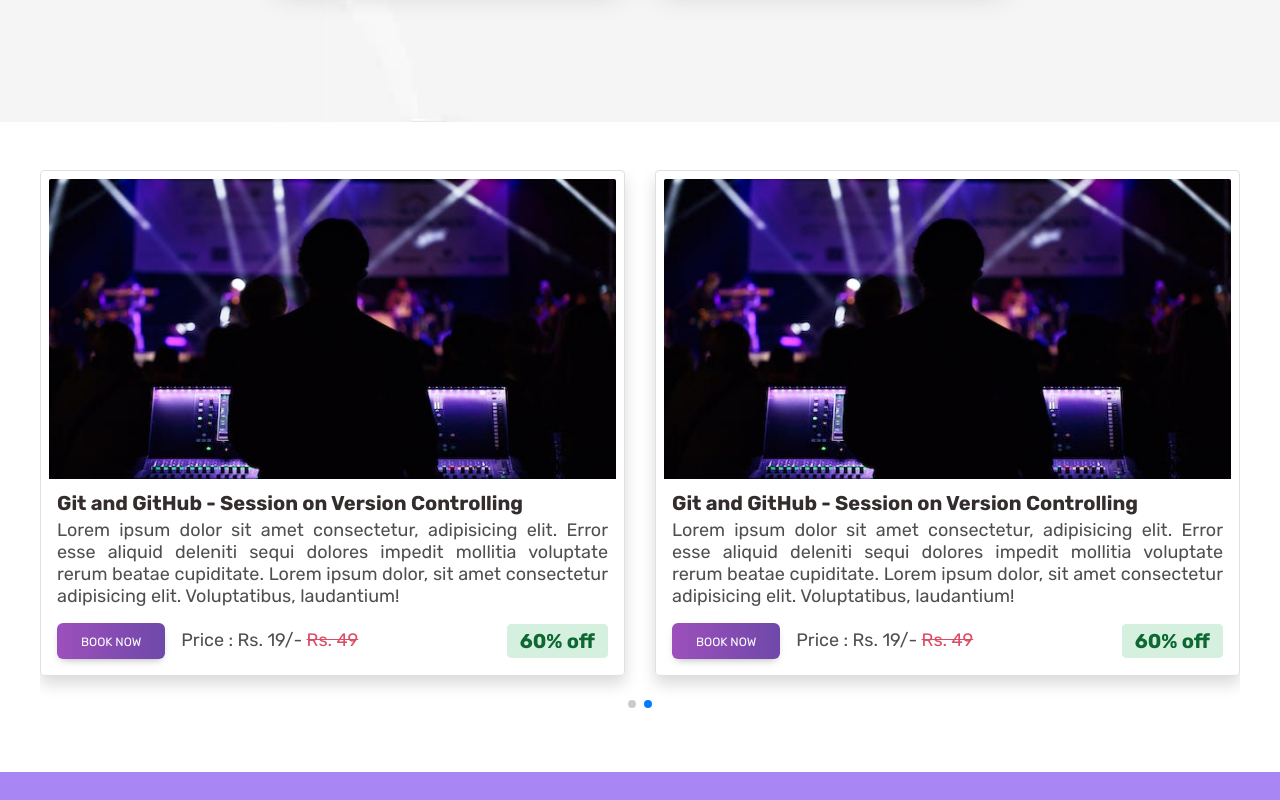
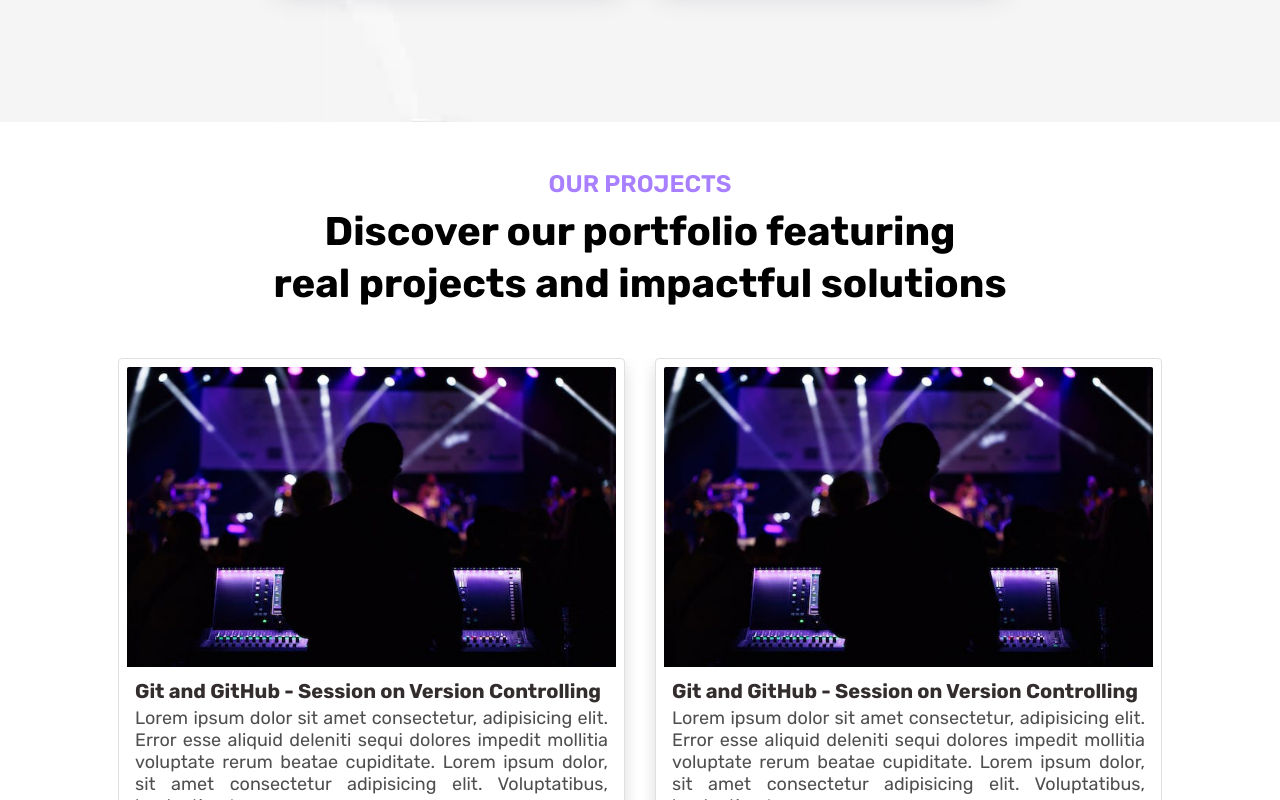
Before and after one commit to Yashcodes/CodeNesters-Frontend, a React (Create React App) app: page /services in a window 1280 px wide. Shown: the part 2320-3120 px from the top of the page. Built offline with nearby package versions, Linux system fonts and the light colour scheme.

Commit message:
Added heading in projects section

```diff
--- a/src/components/ServicesComponents/ProjectSection.jsx
+++ b/src/components/ServicesComponents/ProjectSection.jsx
@@ -12,8 +12,19 @@ import { Link } from "react-router-dom";
 
 const ProjectSection = () => {
   return (
-    <>
-      <div className="testimonial-container my-5">
+    <div className="container p-5">
+      <div className="testimonial-container">
+        <h4
+          className="text-center"
+          style={{ color: "#a87fff", fontWeight: "600" }}
+        >
+          {"OUR PROJECTS"}
+        </h4>
+        <h2 className="fs-1 text-black fw-bold whyUsHeading text-center mb-5">
+          Discover our portfolio featuring <br />
+          real projects and impactful solutions
+        </h2>
+
         <Swiper
           slidesPerView={window.innerWidth <= "996px" ? 1 : 2}
           spaceBetween={30}
@@ -29,8 +40,8 @@ const ProjectSection = () => {
             1024: {
               slidesPerView: 2,
             },
-            900: {
-              slidesPerView: 2,
+            996: {
+              slidesPerView: 1,
             },
             640: {
               slidesPerView: 1,
@@ -242,7 +253,7 @@ const ProjectSection = () => {
           </SwiperSlide>
         </Swiper>
       </div>
-    </>
+    </div>
   );
 };
 
```
